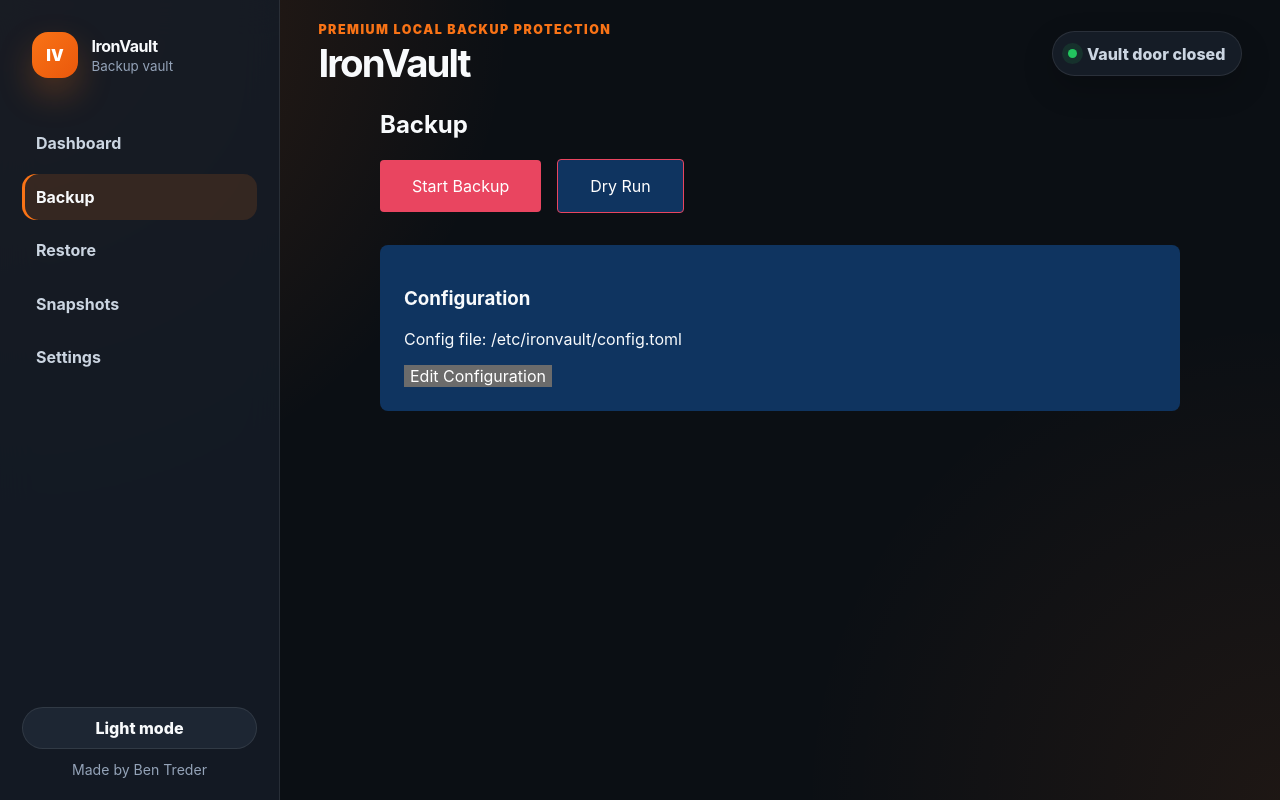
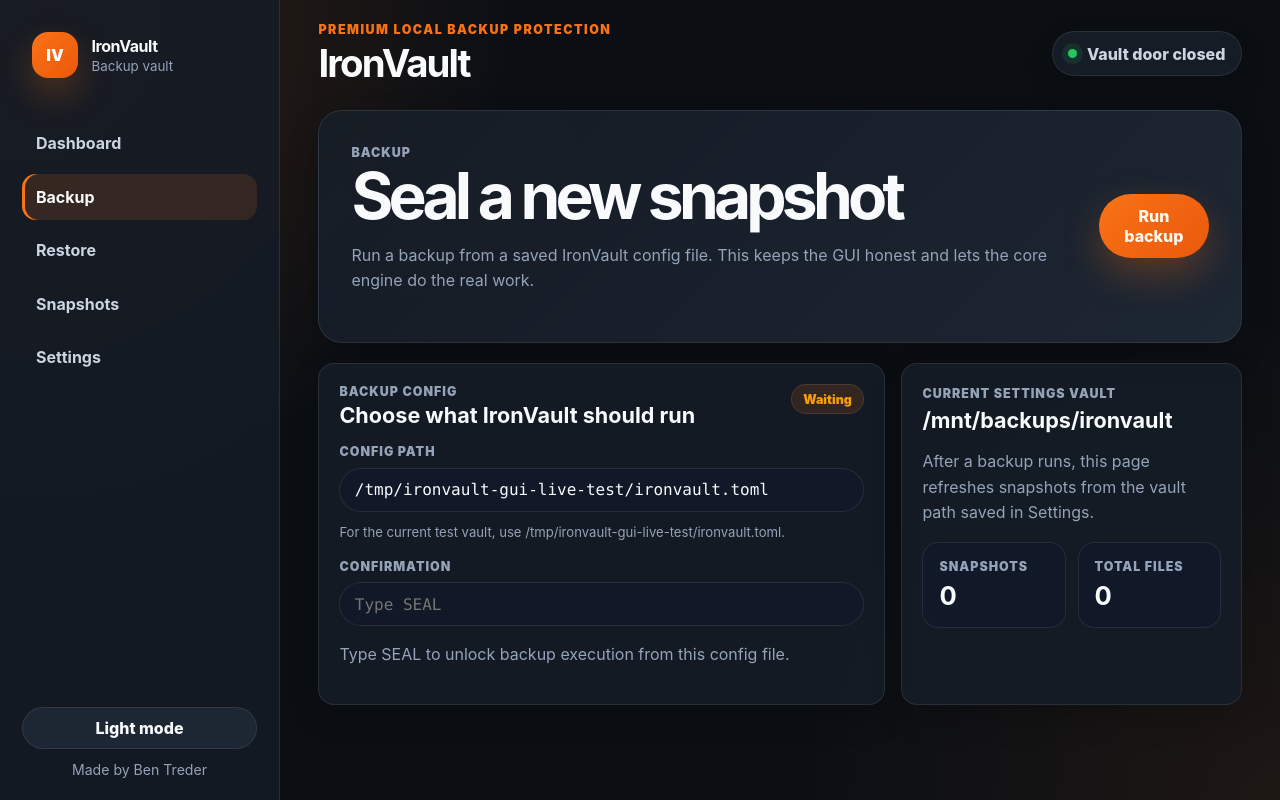
Before and after one commit to BenTreder/IronVault, a Vue app in the folder frontend/ironvault-gui/: page /backup in a window 1280 px wide. Built offline with nearby package versions, Linux system fonts and the light colour scheme.

Commit message:
Add live backup config runner

```diff
--- a/frontend/ironvault-gui/src/views/Backup.vue
+++ b/frontend/ironvault-gui/src/views/Backup.vue
@@ -1,141 +1,380 @@
 <template>
-  <div class="backup">
-    <h2>Backup</h2>
+  <div class="backup-page">
+    <section class="backup-hero">
+      <div>
+        <p class="eyebrow-small">Backup</p>
+        <h2>Seal a new snapshot</h2>
+        <p>
+          Run a backup from a saved IronVault config file. This keeps the GUI honest and lets the core engine do the real work.
+        </p>
+      </div>
 
-    <div class="backup-controls">
-      <button @click="startBackup" :disabled="isRunning" class="primary-button">
-        {{ isRunning ? 'Backing up...' : 'Start Backup' }}
+      <button class="iv-button iv-button-primary" type="button" @click="runBackup" :disabled="!canRunBackup">
+        {{ isRunning ? 'Sealing...' : 'Run backup' }}
       </button>
-      <button @click="startDryRun" :disabled="isRunning" class="secondary-button">
-        Dry Run
-      </button>
-    </div>
+    </section>
 
-    <div v-if="isRunning" class="progress-section">
-      <h3>Progress</h3>
-      <div class="progress-bar">
-        <div class="progress-fill" :style="{ width: progress + '%' }"></div>
+    <section class="backup-grid">
+      <article class="panel">
+        <div class="panel-heading">
+          <div>
+            <p class="eyebrow-small">Backup config</p>
+            <h3>Choose what IronVault should run</h3>
+          </div>
+          <span :class="['status-badge', statusClass]">{{ status }}</span>
+        </div>
+
+        <label class="setting-label" for="configPath">Config path</label>
+        <input
+          id="configPath"
+          v-model="configPath"
+          class="backup-input"
+          type="text"
+          placeholder="/tmp/ironvault-gui-live-test/ironvault.toml"
+          @input="clearResult"
+        />
+
+        <p class="mini-note">
+          For the current test vault, use /tmp/ironvault-gui-live-test/ironvault.toml.
+        </p>
+
+        <label class="setting-label" for="backupConfirm">Confirmation</label>
+        <input
+          id="backupConfirm"
+          v-model="backupConfirmation"
+          class="backup-input"
+          type="text"
+          placeholder="Type SEAL"
+        />
+
+        <p class="panel-note">
+          {{ statusMessage }}
+        </p>
+      </article>
+
+      <article class="panel safety-panel">
+        <p class="eyebrow-small">Current Settings vault</p>
+        <h3>{{ repoPath }}</h3>
+        <p>
+          After a backup runs, this page refreshes snapshots from the vault path saved in Settings.
+        </p>
+
+        <div class="mini-stats">
+          <div>
+            <span>Snapshots</span>
+            <strong>{{ snapshots.length }}</strong>
+          </div>
+          <div>
+            <span>Total files</span>
+            <strong>{{ totalFiles }}</strong>
+          </div>
+        </div>
+      </article>
+    </section>
+
+    <section v-if="latestSnapshot" class="panel">
+      <div class="panel-heading">
+        <div>
+          <p class="eyebrow-small">Latest snapshot</p>
+          <h3>{{ latestSnapshot.name }}</h3>
+        </div>
+        <span class="status-badge">{{ formatBytes(latestSnapshot.total_size || 0) }}</span>
       </div>
-      <p>{{ currentFile }}</p>
-      <div class="stats">
-        <p>Chunks added: {{ chunksAdded }}</p>
-        <p>Chunks reused: {{ chunksReused }}</p>
-        <p>Bytes read: {{ formatBytes(bytesRead) }}</p>
-        <p>Bytes stored: {{ formatBytes(bytesWritten) }}</p>
+
+      <div class="snapshot-detail-grid">
+        <div>
+          <span>Files</span>
+          <strong>{{ snapshotFileCount(latestSnapshot) }}</strong>
+        </div>
+        <div>
+          <span>Directories</span>
+          <strong>{{ latestSnapshot.directories || 0 }}</strong>
+        </div>
+        <div>
+          <span>Symlinks</span>
+          <strong>{{ latestSnapshot.symlinks || 0 }}</strong>
+        </div>
       </div>
-    </div>
+    </section>
 
-    <div class="config-section">
-      <h3>Configuration</h3>
-      <p>Config file: /etc/ironvault/config.toml</p>
-      <button @click="editConfig">Edit Configuration</button>
-    </div>
+    <section v-if="backupResult" class="panel result-panel">
+      <p class="eyebrow-small">Backup result</p>
+      <h3>{{ backupResult.success ? 'Backup sealed' : 'Backup failed' }}</h3>
+      <pre>{{ backupResult.message }}</pre>
+    </section>
   </div>
 </template>
 
 <script setup lang="ts">
-import { ref } from 'vue'
+import { computed, onMounted, ref } from 'vue'
+import {
+  createBackup,
+  formatBytes,
+  listSnapshots,
+  snapshotFileCount,
+  type BackupResult,
+  type SnapshotInfo
+} from '../lib/ironvaultBridge'
+import { loadRepoPath } from '../lib/ironvaultSettings'
 
+const defaultConfigPath = '/tmp/ironvault-gui-live-test/ironvault.toml'
+
+const repoPath = ref(loadRepoPath())
+const configPath = ref(localStorage.getItem('ironvault-backup-config-path') || defaultConfigPath)
+const backupConfirmation = ref('')
+const backupResult = ref<BackupResult | null>(null)
+const snapshots = ref<SnapshotInfo[]>([])
 const isRunning = ref(false)
-const progress = ref(0)
-const currentFile = ref('')
-const chunksAdded = ref(0)
-const chunksReused = ref(0)
-const bytesRead = ref(0)
-const bytesWritten = ref(0)
+const status = ref('Waiting')
+const statusClass = ref('status-waiting')
+const statusMessage = ref('Type SEAL to unlock backup execution from this config file.')
 
-function formatBytes(bytes: number): string {
-  return (bytes / 1024 / 1024).toFixed(2) + ' MiB'
+const totalFiles = computed(() =>
+  snapshots.value.reduce((sum, snapshot) => sum + snapshotFileCount(snapshot), 0)
+)
+
+const latestSnapshot = computed(() => snapshots.value[0] || null)
+
+const canRunBackup = computed(() =>
+  configPath.value.trim().length > 0 &&
+  backupConfirmation.value === 'SEAL' &&
+  !isRunning.value
+)
+
+function clearResult() {
+  backupResult.value = null
+  localStorage.setItem('ironvault-backup-config-path', configPath.value.trim())
+  status.value = 'Waiting'
+  statusClass.value = 'status-waiting'
+  statusMessage.value = 'Config path changed. Type SEAL again before running backup.'
+  backupConfirmation.value = ''
 }
 
-async function startBackup() {
-  isRunning.value = true
-  progress.value = 0
+async function refreshSnapshots() {
+  repoPath.value = loadRepoPath()
 
-  // Simulate progress
-  const interval = setInterval(() => {
-    progress.value += 10
-    if (progress.value >= 100) {
-      clearInterval(interval)
-      isRunning.value = false
-    }
-  }, 500)
+  try {
+    snapshots.value = await listSnapshots(repoPath.value)
+  } catch {
+    snapshots.value = []
+  }
 }
 
-async function startDryRun() {
-  // Implement dry run
+async function runBackup() {
+  if (!canRunBackup.value) {
+    return
+  }
+
+  isRunning.value = true
+  backupResult.value = null
+  status.value = 'Sealing'
+  statusClass.value = 'status-waiting'
+  statusMessage.value = 'IronVault is sealing a new backup snapshot...'
+  localStorage.setItem('ironvault-backup-config-path', configPath.value.trim())
+
+  try {
+    backupResult.value = await createBackup(configPath.value.trim())
+    status.value = 'Backup sealed'
+    statusClass.value = 'status-ready'
+    statusMessage.value = 'Backup finished. Snapshot list refreshed.'
+    backupConfirmation.value = ''
+    await refreshSnapshots()
+  } catch (error) {
+    backupResult.value = {
+      success: false,
+      message: error instanceof Error ? error.message : 'IronVault could not complete the backup.'
+    }
+    status.value = 'Backup failed'
+    statusClass.value = 'status-error'
+    statusMessage.value = 'Backup did not complete. Check the result message below.'
+  } finally {
+    isRunning.value = false
+  }
 }
 
-function editConfig() {
-  // Open config editor
-}
+onMounted(refreshSnapshots)
 </script>
 
 <style scoped>
-.backup {
-  max-width: 800px;
-  margin: 0 auto;
+.backup-page {
+  display: grid;
+  gap: 1.25rem;
 }
 
-.primary-button, .secondary-button {
-  padding: 1rem 2rem;
-  font-size: 1rem;
-  border: none;
-  border-radius: 4px;
-  cursor: pointer;
-  margin-right: 1rem;
+.backup-hero,
+.panel,
+.result-panel {
+  border: 1px solid var(--iv-border);
+  background: color-mix(in srgb, var(--iv-surface) 94%, transparent);
+  box-shadow: var(--iv-shadow-soft);
 }
 
-.primary-button {
-  background: #e94560;
-  color: white;
+.backup-hero {
+  display: flex;
+  align-items: center;
+  justify-content: space-between;
+  gap: 1rem;
+  padding: clamp(1.35rem, 4vw, 2rem);
+  border-radius: var(--iv-radius-lg);
+  background:
+    linear-gradient(135deg, color-mix(in srgb, var(--iv-surface) 94%, transparent), var(--iv-surface-raised)),
+    radial-gradient(circle at 12% 18%, rgba(249, 115, 22, 0.14), transparent 24rem);
 }
 
-.secondary-button {
-  background: #0f3460;
-  color: white;
-  border: 1px solid #e94560;
+.backup-hero h2 {
+  margin: 0.2rem 0 0;
+  font-size: clamp(2.1rem, 5vw, 4rem);
+  line-height: 0.95;
+  letter-spacing: -0.075em;
 }
 
-button:disabled {
-  opacity: 0.5;
-  cursor: not-allowed;
+.backup-hero p,
+.panel-note,
+.safety-panel p,
+.mini-note {
+  color: var(--iv-muted);
+  line-height: 1.6;
 }
 
-.progress-section {
-  margin-top: 2rem;
-  padding: 1.5rem;
-  background: #0f3460;
-  border-radius: 8px;
+.backup-grid {
+  display: grid;
+  grid-template-columns: minmax(0, 1.25fr) minmax(280px, 0.75fr);
+  gap: 1rem;
 }
 
-.progress-bar {
-  height: 20px;
-  background: #1a1a2e;
-  border-radius: 10px;
-  overflow: hidden;
-  margin: 1rem 0;
+.panel {
+  padding: 1.25rem;
+  border-radius: var(--iv-radius-md);
 }
 
-.progress-fill {
-  height: 100%;
-  background: #e94560;
-  transition: width 0.3s;
+.panel-heading {
+  display: flex;
+  justify-content: space-between;
+  gap: 1rem;
+  align-items: flex-start;
 }
 
-.stats {
+.panel h3,
+.result-panel h3 {
+  margin: 0.2rem 0 0;
+  font-size: 1.35rem;
+  overflow-wrap: anywhere;
+}
+
+.eyebrow-small {
+  margin: 0;
+  color: var(--iv-muted);
+  font-size: 0.78rem;
+  font-weight: 900;
+  letter-spacing: 0.08em;
+  text-transform: uppercase;
+}
+
+.setting-label {
+  display: block;
+  margin: 1rem 0 0.55rem;
+  color: var(--iv-muted);
+  font-size: 0.78rem;
+  font-weight: 900;
+  letter-spacing: 0.08em;
+  text-transform: uppercase;
+}
+
+.backup-input {
+  min-height: 44px;
+  width: 100%;
+  padding: 0.7rem 0.9rem;
+  border: 1px solid var(--iv-border);
+  border-radius: 999px;
+  background: var(--iv-bg-soft);
+  color: var(--iv-text);
+  font-family: ui-monospace, SFMono-Regular, Menlo, Monaco, Consolas, monospace;
+}
+
+.mini-note {
+  margin: 0.6rem 0 0;
+  font-size: 0.82rem;
+}
+
+.status-badge {
+  padding: 0.42rem 0.72rem;
+  border: 1px solid var(--iv-border);
+  border-radius: 999px;
+  background: var(--iv-accent-soft);
+  color: var(--iv-text);
+  font-size: 0.78rem;
+  font-weight: 900;
+  white-space: nowrap;
+}
+
+.status-ready {
+  color: var(--iv-success);
+}
+
+.status-waiting {
+  color: var(--iv-warning);
+}
+
+.status-error {
+  color: var(--iv-danger);
+}
+
+.mini-stats,
+.snapshot-detail-grid {
   display: grid;
-  grid-template-columns: repeat(auto-fit, minmax(150px, 1fr));
-  gap: 0.5rem;
+  grid-template-columns: repeat(2, minmax(0, 1fr));
+  gap: 0.75rem;
   margin-top: 1rem;
 }
 
-.config-section {
-  margin-top: 2rem;
-  padding: 1.5rem;
-  background: #0f3460;
-  border-radius: 8px;
+.snapshot-detail-grid {
+  grid-template-columns: repeat(3, minmax(0, 1fr));
+}
+
+.mini-stats div,
+.snapshot-detail-grid div {
+  padding: 1rem;
+  border: 1px solid var(--iv-border);
+  border-radius: 16px;
+  background: var(--iv-bg-soft);
+}
+
+.mini-stats span,
+.snapshot-detail-grid span {
+  display: block;
+  color: var(--iv-muted);
+  font-size: 0.78rem;
+  font-weight: 900;
+  letter-spacing: 0.08em;
+  text-transform: uppercase;
+}
+
+.mini-stats strong,
+.snapshot-detail-grid strong {
+  display: block;
+  margin-top: 0.4rem;
+  font-size: 1.6rem;
+  letter-spacing: -0.04em;
+}
+
+.result-panel pre {
+  margin: 1rem 0 0;
+  white-space: pre-wrap;
+  overflow-wrap: anywhere;
+  color: var(--iv-muted-strong);
+  font-family: ui-monospace, SFMono-Regular, Menlo, Monaco, Consolas, monospace;
+}
+
+@media (max-width: 940px) {
+  .backup-hero {
+    align-items: flex-start;
+    flex-direction: column;
+  }
+
+  .backup-grid,
+  .mini-stats,
+  .snapshot-detail-grid {
+    grid-template-columns: 1fr;
+  }
 }
 </style>
-*/
--->
```
Also changed, not shown: frontend/ironvault-gui/src/lib/ironvaultBridge.ts (+9 -0 lines).
